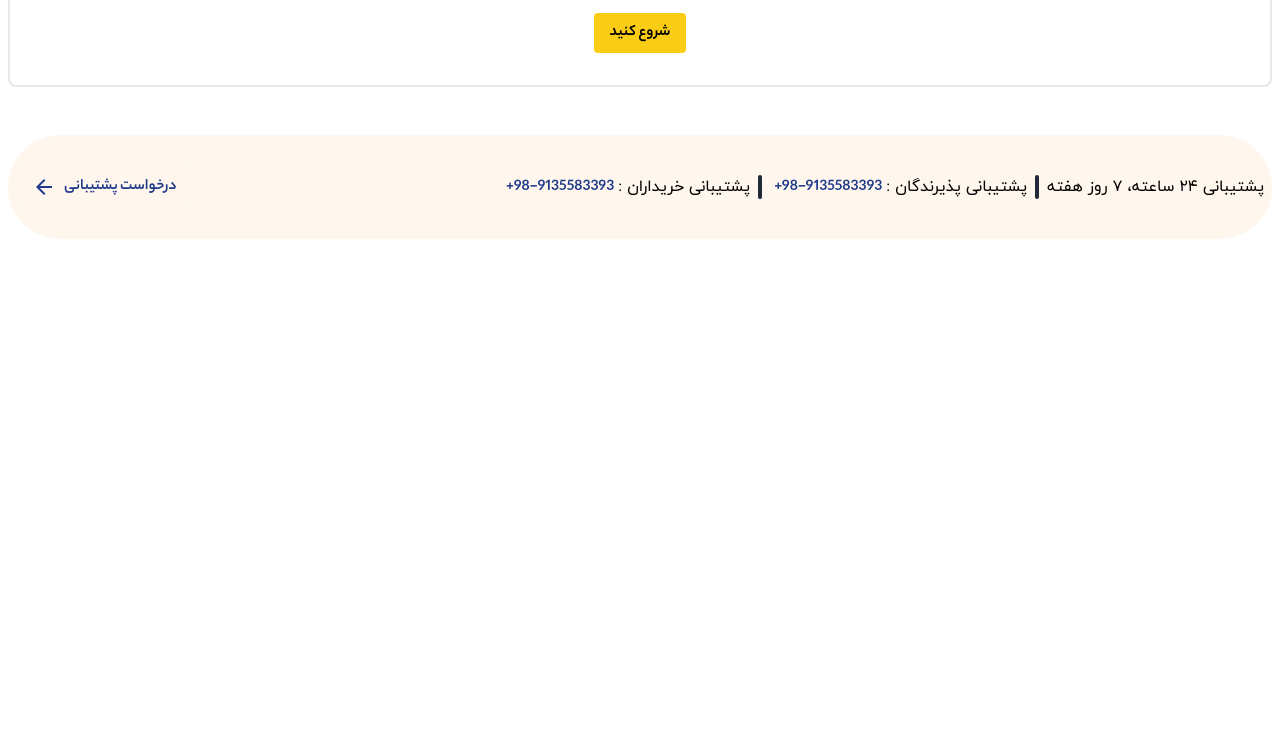
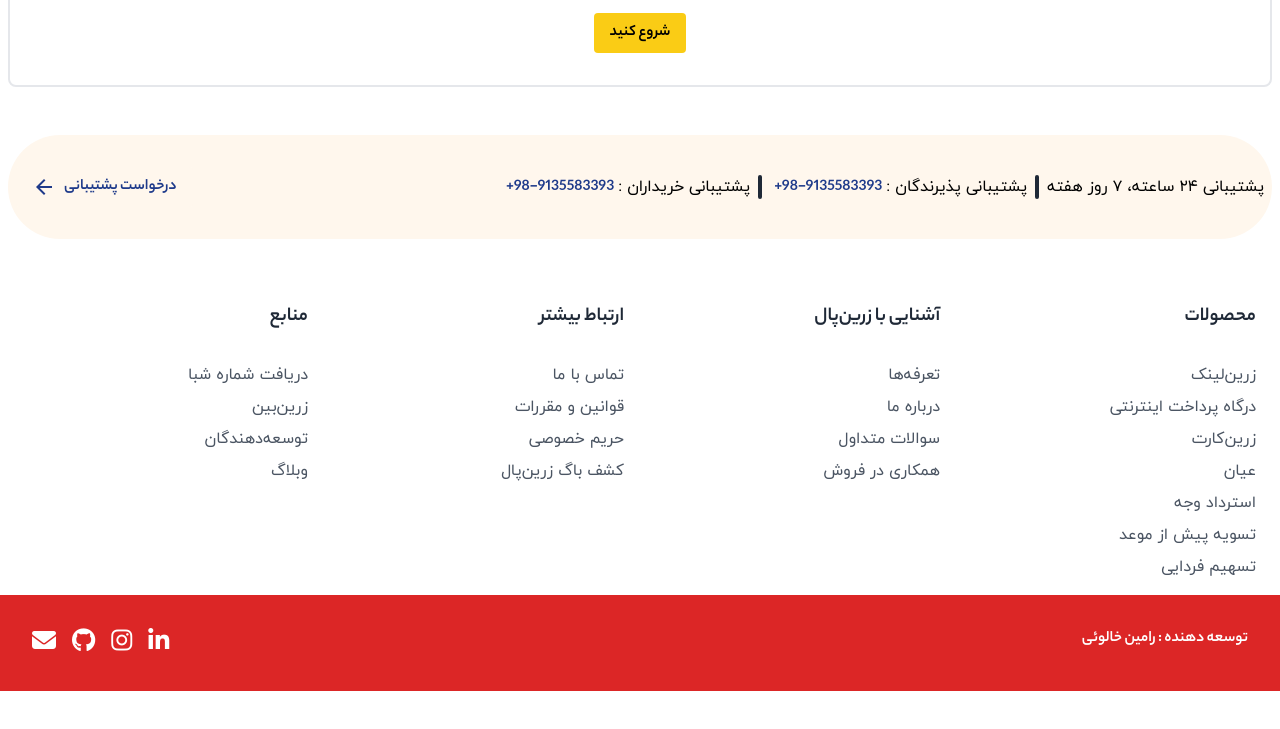
Before and after one commit to RaminKhalouie/Zarinpal, a website: page src/index.html in a window 1280 px wide. Shown: the part 4037-4766 px from the top of the page. After the commit the page ends 4728 px from the top, so only its background shows below. Drawn offline with nearby package versions, Linux system fonts and the light colour scheme.

Commit message:
[FEAT] : Complete Footer section
Complete Footer section and watermark

```diff
--- a/src/index.html
+++ b/src/index.html
@@ -8,11 +8,15 @@
     <!--===== ICONS =====-->
     <link rel="stylesheet"
         href="https://fonts.googleapis.com/css2?family=Material+Symbols+Outlined:opsz,wght,FILL,GRAD@20..48,100..700,0..1,-50..200" />
+    <!-- ====== Font Awesome ====== -->
+    <link rel="stylesheet" href="https://cdnjs.cloudflare.com/ajax/libs/font-awesome/6.6.0/css/all.min.css"
+        integrity="sha512-Kc323vGBEqzTmouAECnVceyQqyqdsSiqLQISBL29aUW4U/M7pSPA/gEUZQqv1cwx4OnYxTxve5UMg5GT6L4JJg=="
+        crossorigin="anonymous" referrerpolicy="no-referrer" />
     <!--===== CSS =====-->
     <link rel="stylesheet" href="assets/css/master.css">
 </head>
 
-<body dir="rtl" class="font-primary overflow-x-hidden h-[900vh]">
+<body dir="rtl" class="font-primary overflow-x-hidden">
     <!--===== START MAIN =====-->
     <main class="px-2">
         <!--===== START NAV =====-->
@@ -341,6 +345,66 @@
         <!--===== END SECTION 8 =====-->
     </main>
     <!--===== END MAIN =====-->
+    <!--===== START FOOTER =====-->
+    <footer class="px-2  mt-12 parent flex flex-wrap  *:p-4">
+        <div class="w-1/2 md:w-1/4 lg:w-1/4">
+            <span class="font-bold text-xl text-gray-800 mb-8 flex">محصولات</span>
+            <ul class="text-gray-600 *:mt-2">
+                <li><a href="#">زرین‌لینک</a></li>
+                <li><a href="#">درگاه پرداخت اینترنتی</a></li>
+                <li><a href="#">زرین‌کارت</a></li>
+                <li><a href="#">عیان</a></li>
+                <li><a href="#">استرداد وجه</a></li>
+                <li><a href="#">تسویه پیش از موعد</a></li>
+                <li><a href="#">تسهیم فردایی</a></li>
+            </ul>
+        </div>
+        <div class="w-1/2 md:w-1/4 lg:w-1/4">
+            <span class="font-bold text-xl text-gray-800 mb-8 flex">آشنایی با زرین‌پال</span>
+            <ul class="text-gray-600 *:mt-2">
+                <li><a href="#">تعرفه‌ها</a></li>
+                <li><a href="#">درباره ما</a></li>
+                <li><a href="#">سوالات متداول</a></li>
+                <li><a href="#">همکاری در فروش</a></li>
+            </ul>
+        </div>
+        <div class="w-1/2 md:w-1/4 lg:w-1/4">
+            <span class="font-bold text-xl text-gray-800 mb-8 flex">ارتباط‌ بیشتر</span>
+            <ul class="text-gray-600 *:mt-2">
+                <li><a href="#">تماس با ما</a></li>
+                <li><a href="#">قوانین و مقررات</a></li>
+                <li><a href="#">حریم ‌خصوصی</a></li>
+                <li><a href="#">کشف باگ زرین‌پال</a></li>
+            </ul>
+        </div>
+        <div class="w-1/2 md:w-1/4 lg:w-1/4">
+            <span class="font-bold text-xl text-gray-800 mb-8 flex">منابع</span>
+            <ul class="text-gray-600 *:mt-2">
+                <li><a href="#">دریافت شماره شبا</a></li>
+                <li><a href="#">زرین‌بین</a></li>
+                <li><a href="#">توسعه‌دهندگان</a></li>
+                <li><a href="#">وبلاگ</a></li>
+            </ul>
+        </div>
+    </footer>
+    <footer class="w-full bg-red-600 text-white p-8 flex justify-between">
+        <strong>توسعه دهنده : رامین خالوئی</strong>
+        <div class="flex *:text-white gap-4 *:text-2xl *:transition-all *:duration-300 [&>a:hover]:text-blue-400">
+            <a href="https://www.linkedin.com/in/ramin-khalouie-83902a20a/" target="_blank">
+                <i class="fa-brands fa-linkedin-in"></i>
+            </a>
+            <a href="https://instagram.com/ramin_developer" target="_blank">
+                <i class="fa-brands fa-instagram"></i>
+            </a>
+            <a href="https://github.com/RaminKhalouie" target="_blank">
+                <i class="fa-brands fa-github"></i>
+            </a>
+            <a href="mailtp:ra.khalouie@gmail.com" target="_blank">
+                <i class="fa-solid fa-envelope"></i>
+            </a>
+        </div>
+    </footer>
+    <!--===== END FOOTER =====-->
 </body>
 
 </html>
```
Also changed, not shown: src/assets/css/master.css.
